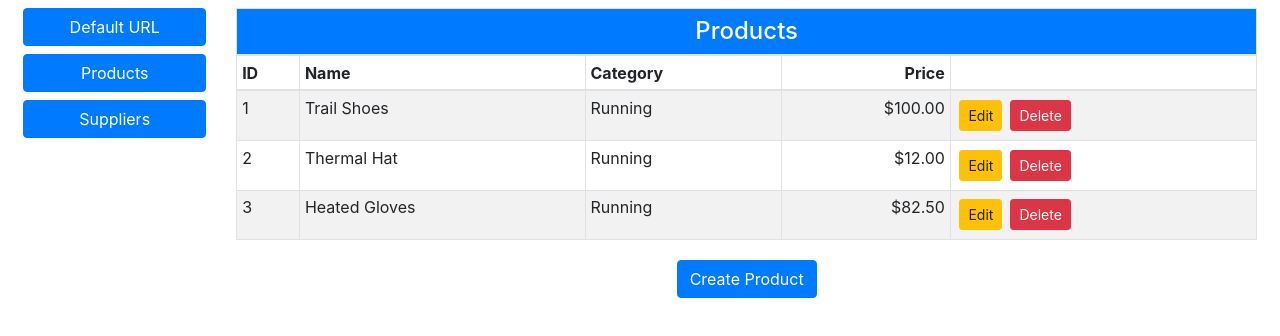
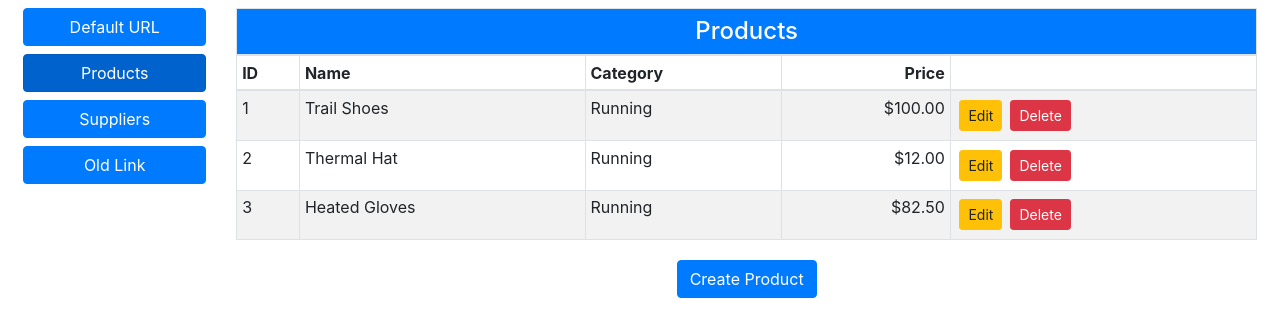
Before and after one commit to vadzimk/complete-app_productapp, a React (Create React App) app: page /products in a window 1280 px wide. Shown: the top 336 px of the page. Built offline with nearby package versions, Linux system fonts and the light colour scheme.

Commit message:
using NavLink to highlighte the active link

```diff
--- a/src/Selector.js
+++ b/src/Selector.js
@@ -3,7 +3,7 @@
 
 
 import React from 'react';
-import {BrowserRouter as Router, Link, Route, Switch, Redirect} from "react-router-dom";
+import {BrowserRouter as Router, Link, Route, Switch, Redirect, NavLink} from "react-router-dom";
 import ProductDisplay from "./ProductDisplay";
 import SupplierDisplay from "./SupplierDisplay";
 
@@ -33,9 +33,10 @@ export class Selector extends React.Component {
                 <div className="container-fluid">
                     <div className="row">
                         <div className="col-2">
-                            <Link className="m-2 btn btn-primary btn-block" to="/">Default URL</Link>
-                            <Link className="m-2 btn btn-primary btn-block" to="/products">Products</Link>
-                            <Link className="m-2 btn btn-primary btn-block" to="/suppliers">Suppliers</Link>
+                            <NavLink className="m-2 btn btn-primary btn-block" activeClassName="active" to="/" exact={true}>Default URL</NavLink>
+                            <NavLink className="m-2 btn btn-primary btn-block" activeClassName="active" to="/products">Products</NavLink>
+                            <NavLink className="m-2 btn btn-primary btn-block" activeClassName="active" to="/suppliers">Suppliers</NavLink>
+                            <NavLink className="m-2 btn btn-primary btn-block" activeCalssName="active" to="/old/data">Old Link</NavLink>
 
                             {/*<div><Link to="/data">Data</Link></div>*/}
                             {/*<div><Link to="/data/one">Link#1</Link></div>*/}
```
